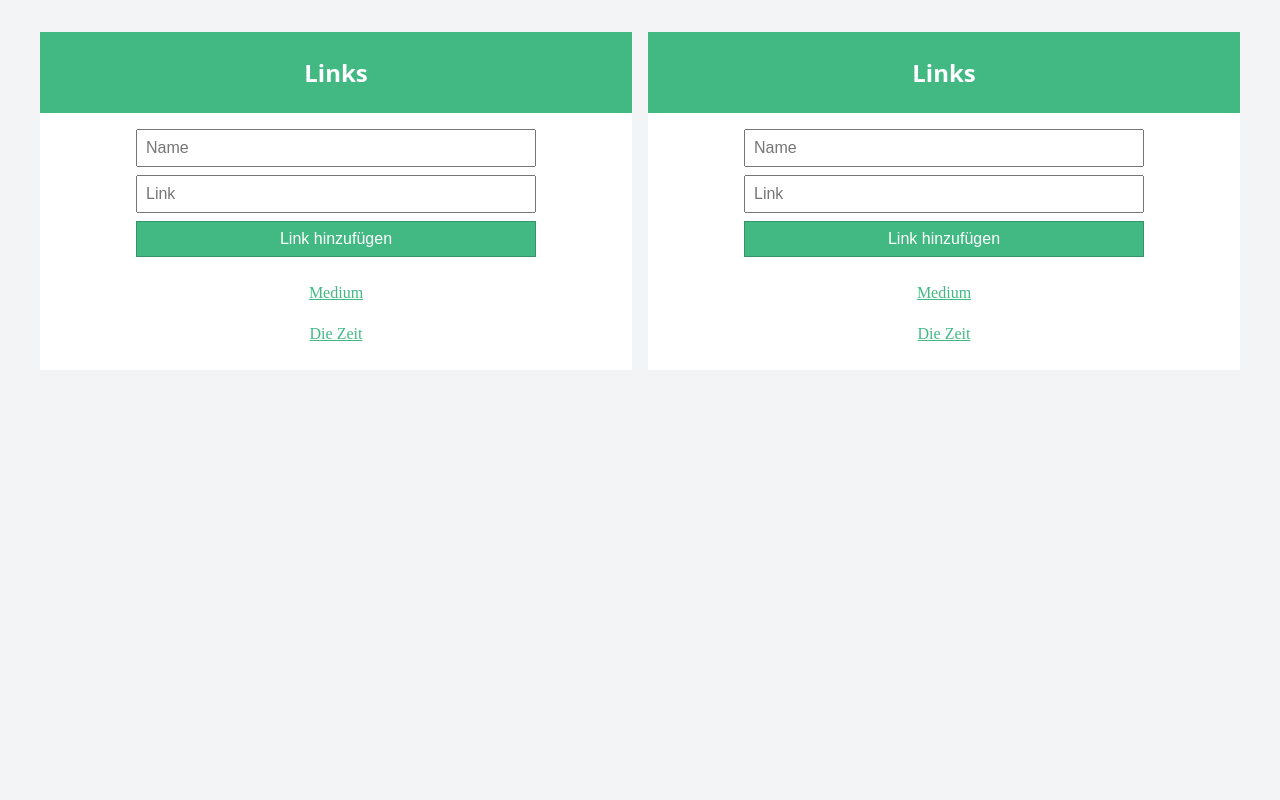
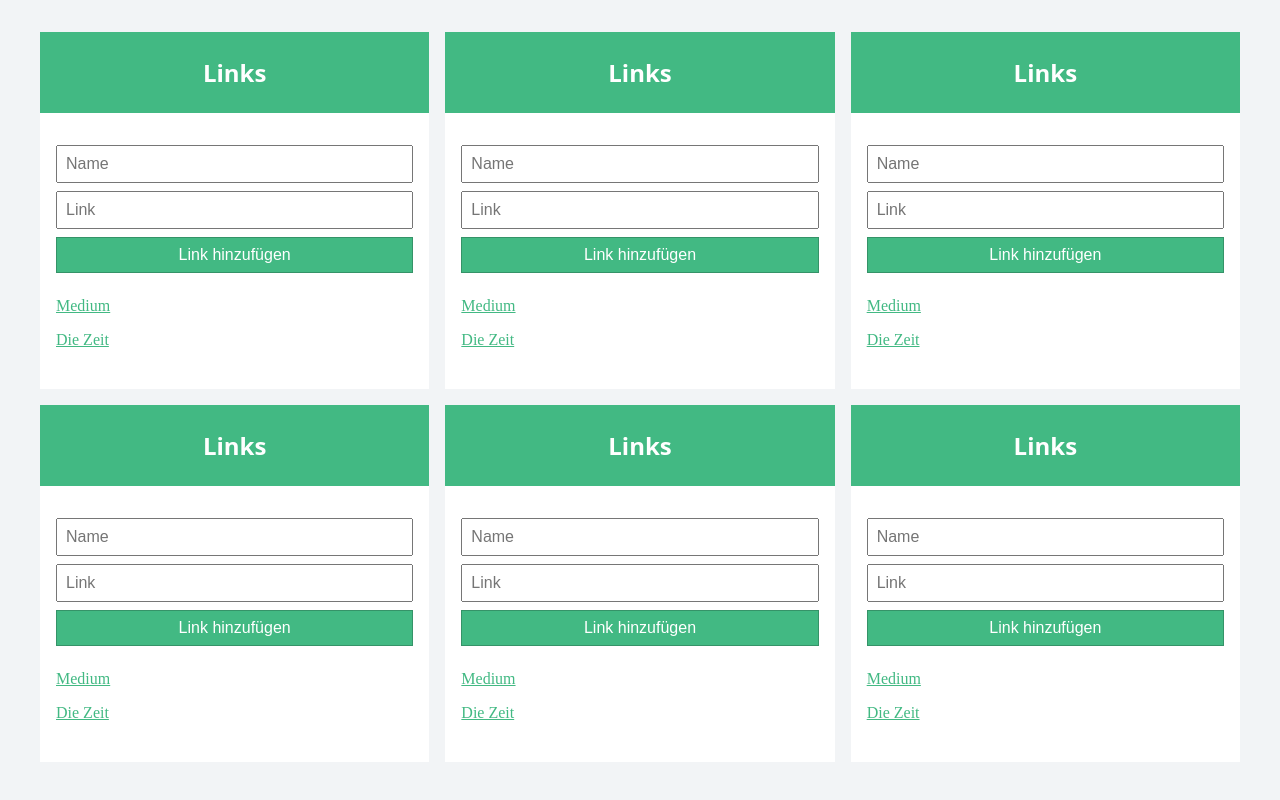
Before and after one commit to joschaholzhaeuer/jh-apps-new-tab, a Vue app: page / in a window 1280 px wide. Built offline with nearby package versions, Linux system fonts and the light colour scheme.

Commit message:
TASK: block paddings adjusted

```diff
--- a/src/App.vue
+++ b/src/App.vue
@@ -17,7 +17,7 @@ export default {
   },
   data() {
     return {
-      numberOfBlocks: 2
+      numberOfBlocks: 6
     }
   }
 };
--- a/src/components/Block.vue
+++ b/src/components/Block.vue
@@ -1,6 +1,7 @@
 <template>
   <div class="block">
     <h2>{{ blockHeading }}</h2>
+    <div class="block__content">
       <form v-on:submit="addItem">
         <input
           type="text"
@@ -23,6 +24,7 @@
         </li>
       </ul>
       <p v-else>No links entered yet</p>
+    </div>
   </div>
 </template>
 
@@ -86,6 +88,10 @@ h2 {
 
 .block {
   background-color: #fff;
+
+  &__content {
+    padding: 1em 0;
+  }
 }
 
 h2 {
@@ -127,8 +133,10 @@ input[type="submit"] {
 
 ul {
   list-style-type: none;
-  padding: 1em 0;
-  margin: 0;
+  padding: 1em;
+  margin: 0 auto;
+  text-align: left;
+  max-width: 400px;
 }
 
 li {
@@ -138,7 +146,7 @@ li {
 a {
   display: block;
   color: #42b983;
-  padding: 0.7em 2.2em;
+  padding: 0.5em 0;
   font-family: 'Merriweather';
 }
 </style>
```
Lines whose indentation alone changed are shown as unchanged.
